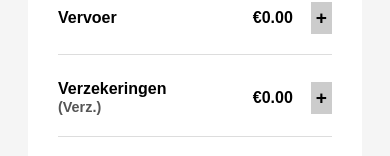
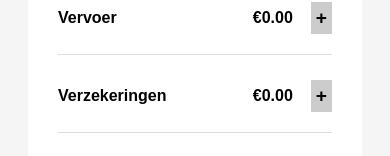
Before and after one commit to AxelB0/BudgetTracker, a website: page index.html in a window 390 px wide. Shown: the part 327-483 px from the top of the page. Drawn offline with Linux system fonts and the light colour scheme.

Commit message:
css update

```diff
--- a/style.css
+++ b/style.css
@@ -123,9 +123,10 @@ button.toggle-button {
 
     /* Shorten 'Verzekeringen' on mobile */
     .category-group[data-category="verzekeringen"] .category-header strong::after {
-        content: " (Verz.)"; /* Abbreviation for Verzekeringen */
-        font-size: 0.9rem;
-        color: #555;
+        font-size: 1rem;
+        white-space: nowrap;
+        text-overflow: ellipsis;
+        overflow: hidden;
     }
 
     /* Make the toggle buttons fit better on smaller screens */
@@ -137,6 +138,7 @@ button.toggle-button {
     /* Reduce the width of inputs on mobile */
     input[type="number"], .readonly-total {
         width: 90%;
+        height: 90%;
         font-size: 0.9rem;
     }
 
```
